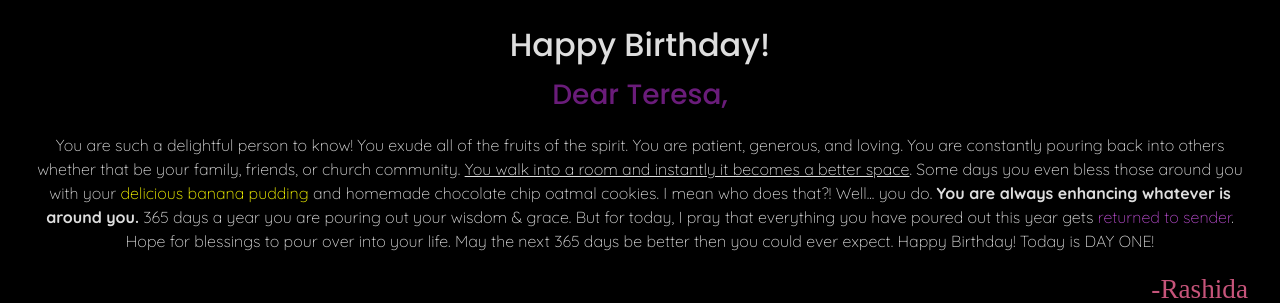
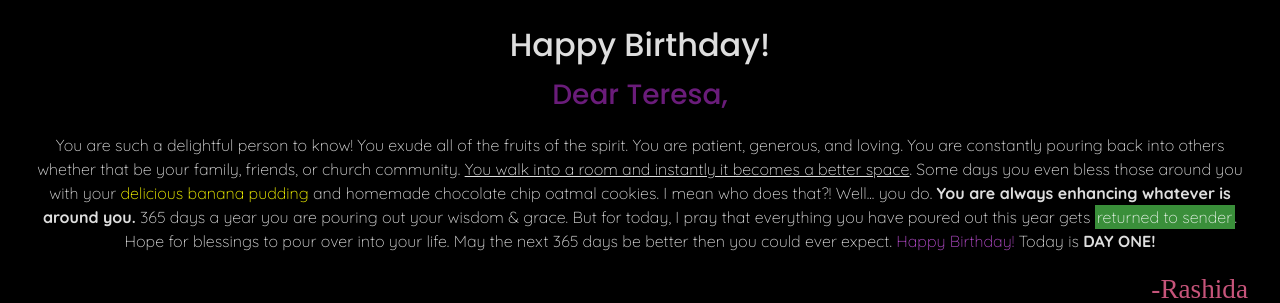
Before and after one commit to RStrozier/teresa-birthday-final, a React (Vite) app: page / in a window 1280 px wide. Shown: the part 1020-1323 px from the top of the page. Built offline with nearby package versions, Linux system fonts and the light colour scheme; a web font is replaced by a local one.

Commit message:
made the words prettier

```diff
--- a/src/components/BirthdayMessage.tsx
+++ b/src/components/BirthdayMessage.tsx
@@ -17,9 +17,10 @@ const BirthdayMessage = () => {
             those around you with your <span className='banana-text'>delicious banana pudding</span> and homemade chocolate chip
             oatmal cookies. I mean who does that?! Well... you do. <b>You are always enhancing
             whatever is around you.</b> 365 days a year you are pouring out your wisdom & grace.
-            But for today, I pray that everything you have poured out this year gets <span className='purple-text'>
-            returned to sender</span>. Hope for blessings to pour over into your life. May the next 365 days be
-            better then you could ever expect. Happy Birthday! Today is DAY ONE!
+            But for today, I pray that everything you have poured out this year gets <span className='green-highlight'>
+            returned to sender</span>. Hope for blessings to pour over into your life. May the next
+            365 days be
+            better then you could ever expect. <span className='purple-text'>Happy Birthday! </span>Today is <b>DAY ONE!</b>
         </p>
         <div className="signiture">-Rashida</div>
         <div className="spacer"></div>
--- a/src/index.css
+++ b/src/index.css
@@ -112,6 +112,11 @@
   flex-direction: column;
 }
 
+.green-highlight {
+  padding: .15rem;
+  background-color: rgba(88, 217, 88, 0.66);
+}
+
 .lg-spacer {
   padding: 5rem;
 }
```
